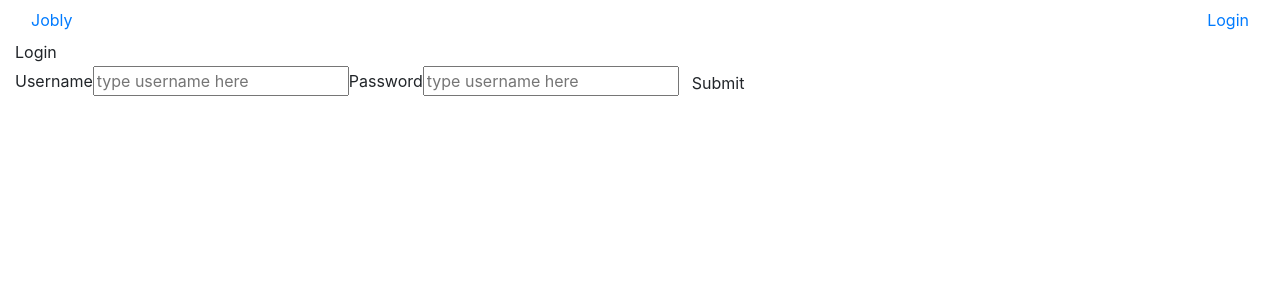
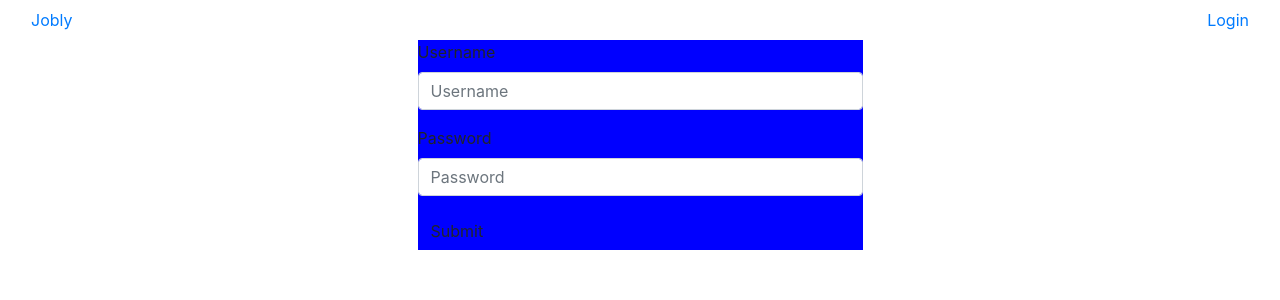
Before and after one commit to stephenisau/jobly, a React (Create React App) app in the folder frontend/: page /login in a window 1280 px wide. Shown: the top 300 px of the page. Built offline with nearby package versions, Linux system fonts and the light colour scheme.

Commit message:
small styling on login page

```diff
--- /dev/null
+++ b/frontend/src/forms/Login.css
@@ -0,0 +1,3 @@
+.card-container {
+    background-color: blue;
+}
--- a/frontend/src/forms/Login.js
+++ b/frontend/src/forms/Login.js
@@ -1,5 +1,6 @@
 import React, { Component } from "react";
 import JoblyApi from '../JoblyApi';
+import "./Login.css";
 
 class Login extends Component {
   constructor(props) {
@@ -27,16 +28,33 @@ class Login extends Component {
 
   render() {
     return (
-    <div>
-      Login
-      <form onSubmit={this.handleSubmit}>
-      <label>Username</label>
-      <input name="username" value={this.state.username} placeholder="type username here" onChange={this.handleChange}></input>
-
-      <label>Password</label>
-      <input type="password" name="password" value={this.state.password} placeholder="type username here" onChange={this.handleChange}></input>
-      <button className="btn">Submit</button>
-      </form>
+      <div className="container">
+        <div className="row">
+          <div className="col-sm-9 col-md-7 col-lg-5 mx-auto">
+            <div className="card-container">
+              <form onSubmit={this.handleSubmit}>
+                <div className="form-group">
+                  <label>Username</label>
+                  <input name="username"
+                        value={this.state.username}
+                        placeholder="Username"
+                        onChange={this.handleChange}
+                        className="form-control" />
+                </div>
+                <div className="form-group">
+                  <label>Password</label>
+                  <input type="password"
+                        name="password"
+                        value={this.state.password}
+                        placeholder="Password"
+                        onChange={this.handleChange}
+                        className="form-control"/>
+                </div>
+                <button className="btn">Submit</button>
+              </form>
+            </div>
+          </div>
+        </div>
       </div>
     );
   }
```
